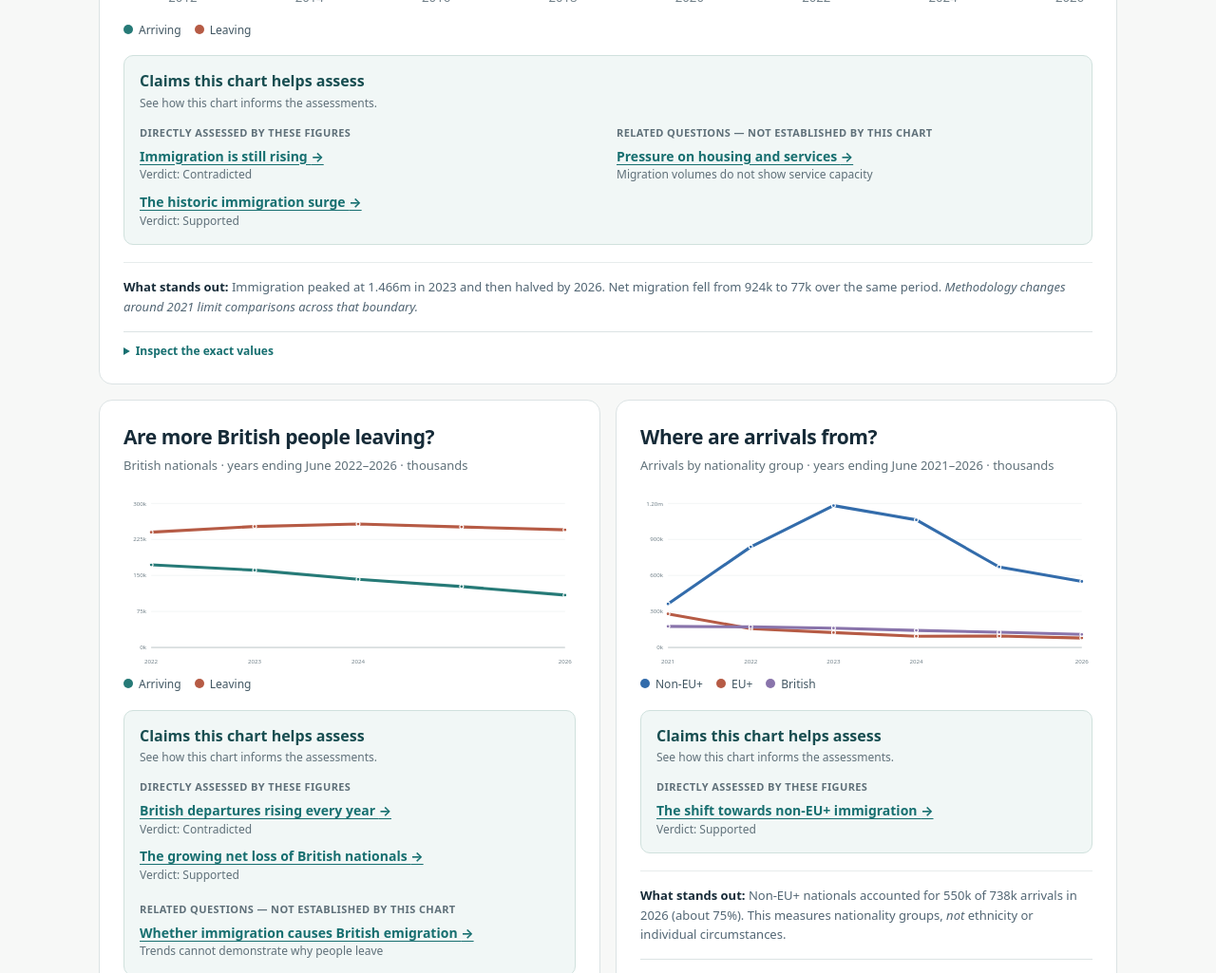
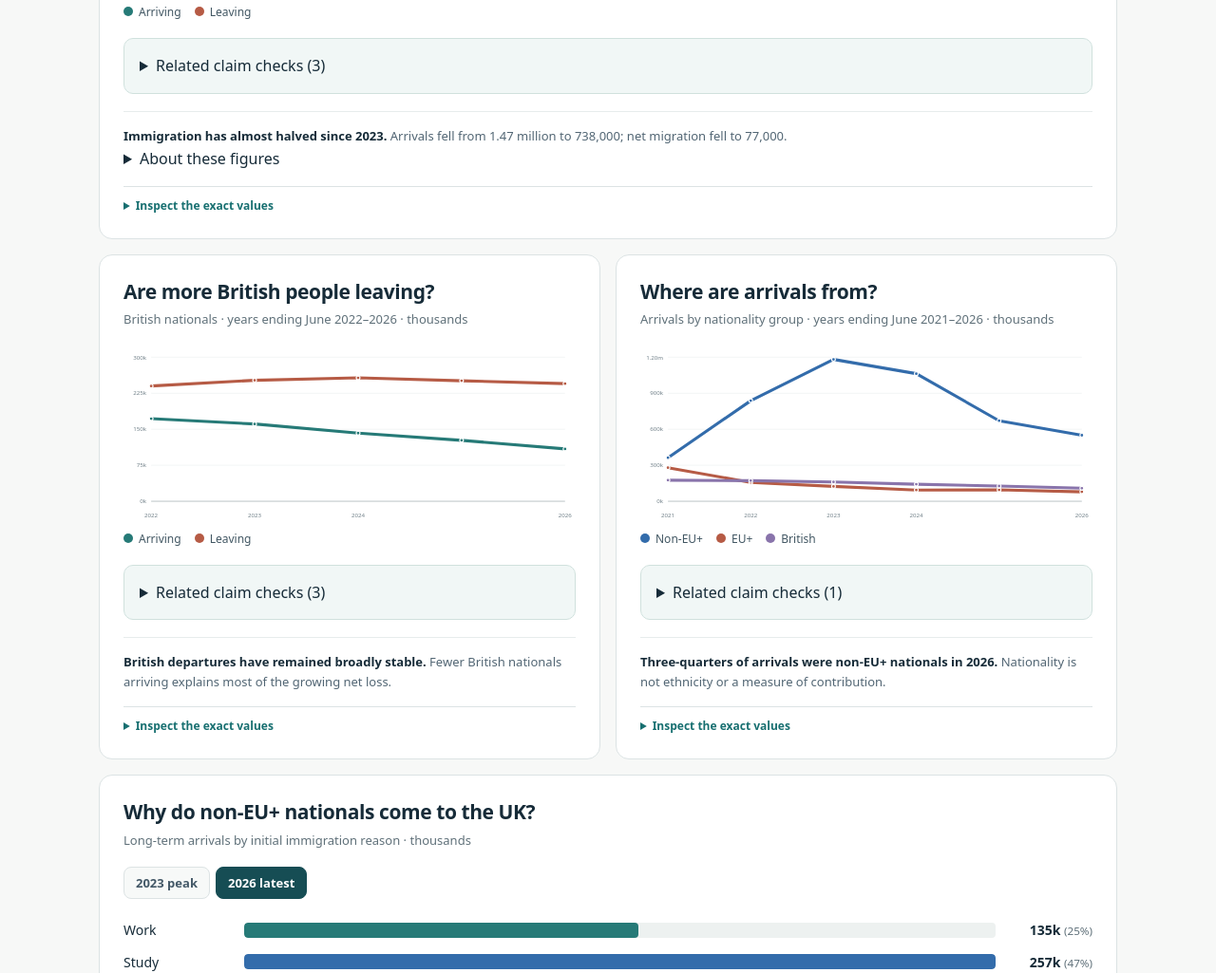
Before and after one commit to danielburn5/uk-immigration-dashboard, a plain HTML site: page explore.html in a window 1280 px wide. Shown: the part 1235-2260 px from the top of the page at 95% size. Drawn offline with Linux system fonts and the light colour scheme.

Commit message:
Simplify migration evidence presentation: explore.html

```diff
--- a/explore.html
+++ b/explore.html
@@ -8,23 +8,24 @@
 </head><body>
 <header class="sitebar"><div class="shell"><a class="brand" href="./">UK Migration <span style="color:#83cabc">/ In Context</span></a><nav aria-label="Main navigation"><a href="./" >Overview</a><a href="explore.html" aria-current="page">Explore</a><a href="claims.html" >Claim checks</a><a href="about.html" >Why I built this</a></nav></div></header>
 <div class="hero"><div class="shell"><div class="eyebrow">Explore the ONS data</div><h1>The trends behind the debate</h1><p>See immigration, emigration and nationality groups over time, then compare age profiles and reasons for migration.</p><div class="source-pill">● Latest period: year ending June 2026 · <a href="https://www.ons.gov.uk/peoplepopulationandcommunity/populationandmigration/internationalmigration/bulletins/longterminternationalmigrationprovisional/yearendingjune2026" target="_blank" rel="noopener noreferrer">ONS release, 26 Nov 2026 ↗</a></div></div></div>
-<main class="shell"><section class="section" id="trends"><div class="sectionhead"><div><div class="tinytitle">Explore the numbers</div><h2>The trends behind the debate</h2><p>All graphs show long-term international migration in rolling 12-month periods ending in June. Figures are ONS estimates, rounded to the nearest thousand.</p></div></div>
+<main class="shell"><section class="section" id="trends"><div class="sectionhead"><div><h2>Migration over time</h2><p>Long-term immigration and emigration, year ending June. ONS estimates rounded to the nearest thousand.</p></div></div>
 <div class="chart-grid">
-<article class="panel wide"><h3>How many people are arriving and leaving?</h3><p class="sub">All nationalities · years ending June 2012–2026 · thousands of people</p><div class="toggle" aria-label="Choose overall flow" id="total-tabs"><button type="button" aria-pressed="true" data-total="flows">Arrivals & departures</button><button type="button" aria-pressed="false" data-total="net">Net migration</button></div><div class="viz" id="total-chart"></div><aside class="related-claims" aria-label="Claim checks related to this chart"><h4>Claims this chart helps assess</h4><p>See how this chart informs the assessments.</p><div class="related-columns"><div><div class="related-label">Directly assessed by these figures</div><ul><li><a href="claims.html#claim-immigration-rising">Immigration is still rising <span aria-hidden="true">→</span></a><span class="related-note">Verdict: Contradicted</span></li><li><a href="claims.html#claim-historic-surge">The historic immigration surge <span aria-hidden="true">→</span></a><span class="related-note">Verdict: Supported</span></li></ul></div><div><div class="related-label">Related questions — not established by this chart</div><ul><li><a href="claims.html#claim-housing-services">Pressure on housing and services <span aria-hidden="true">→</span></a><span class="related-note">Migration volumes do not show service capacity</span></li></ul></div></div></aside>
-<p class="chart-caption"><strong>What stands out:</strong> Immigration peaked at 1.466m in 2023 and then halved by 2026. Net migration fell from 924k to 77k over the same period. <em>Methodology changes around 2021 limit comparisons across that boundary.</em></p><div id="total-data"></div></article>
-<article class="panel"><h3>Are more British people leaving?</h3><p class="sub">British nationals · years ending June 2022–2026 · thousands</p><div class="viz" id="british-chart"></div><aside class="related-claims" aria-label="Claim checks related to this chart"><h4>Claims this chart helps assess</h4><p>See how this chart informs the assessments.</p><div class="related-columns"><div><div class="related-label">Directly assessed by these figures</div><ul><li><a href="claims.html#claim-brits-leaving">British departures rising every year <span aria-hidden="true">→</span></a><span class="related-note">Verdict: Contradicted</span></li><li><a href="claims.html#claim-british-net-loss">The growing net loss of British nationals <span aria-hidden="true">→</span></a><span class="related-note">Verdict: Supported</span></li></ul></div><div><div class="related-label">Related questions — not established by this chart</div><ul><li><a href="claims.html#claim-immigration-causes-emigration">Whether immigration causes British emigration <span aria-hidden="true">→</span></a><span class="related-note">Trends cannot demonstrate why people leave</span></li></ul></div></div></aside>
-<p class="chart-caption"><strong>What stands out:</strong> Departures were broadly flat (240k–257k). Arrivals fell from 172k to 109k, widening the net loss.</p><div id="british-data"></div></article>
-<article class="panel"><h3>Where are arrivals from?</h3><p class="sub">Arrivals by nationality group · years ending June 2021–2026 · thousands</p><div class="viz" id="nationality-chart"></div><aside class="related-claims" aria-label="Claim checks related to this chart"><h4>Claims this chart helps assess</h4><p>See how this chart informs the assessments.</p><div class="related-columns"><div><div class="related-label">Directly assessed by these figures</div><ul><li><a href="claims.html#claim-non-eu-shift">The shift towards non-EU+ immigration <span aria-hidden="true">→</span></a><span class="related-note">Verdict: Supported</span></li></ul></div></div></aside>
-<p class="chart-caption"><strong>What stands out:</strong> Non-EU+ nationals accounted for 550k of 738k arrivals in 2026 (about 75%). This measures nationality groups, <em>not</em> ethnicity or individual circumstances.</p><div id="nationality-data"></div></article>
-<article class="panel wide"><h3>Why do non-EU+ nationals come to the UK?</h3><p class="sub">Long-term arrivals by initial immigration reason · thousands</p><div class="toggle" aria-label="Reason year" id="reason-tabs"><button type="button" aria-pressed="false" data-reason="2023">2023 peak</button><button type="button" aria-pressed="true" data-reason="2026">2026 latest</button></div><div class="reasons" id="reasons-chart"></div><aside class="related-claims" aria-label="Claim checks related to this chart"><h4>Claims this chart helps assess</h4><p>See how this chart informs the assessments.</p><div class="related-columns"><div><div class="related-label">Directly assessed by these figures</div><ul><li><a href="claims.html#claim-asylum-majority">Most non-EU+ arrivals are asylum seekers <span aria-hidden="true">→</span></a><span class="related-note">Verdict: Contradicted</span></li></ul></div><div><div class="related-label">Related questions — not established by this chart</div><ul><li><a href="claims.html#claim-economic-benefit">Whether immigration always benefits the economy <span aria-hidden="true">→</span></a><span class="related-note">Reasons for migration do not measure economic impact</span></li></ul></div></div></aside>
+<article class="panel wide"><h3>How many people are arriving and leaving?</h3><p class="sub">All nationalities · years ending June 2012–2026 · thousands of people</p><div class="toggle" aria-label="Choose overall flow" id="total-tabs"><button type="button" aria-pressed="true" data-total="flows">Arrivals & departures</button><button type="button" aria-pressed="false" data-total="net">Net migration</button></div><div class="viz" id="total-chart"></div><details class="related-claims"><summary>Related claim checks (3)</summary><div class="related-content"><div class="related-columns"><div><div class="related-label">Directly assessed by these figures</div><ul><li><a href="claims.html#claim-immigration-rising">Immigration is still rising <span aria-hidden="true">→</span></a><span class="related-note">Verdict: Contradicted</span></li><li><a href="claims.html#claim-historic-surge">The historic immigration surge <span aria-hidden="true">→</span></a><span class="related-note">Verdict: Supported</span></li></ul></div><div><div class="related-label">Related questions — not established by this chart</div><ul><li><a href="claims.html#claim-housing-services">Pressure on housing and services <span aria-hidden="true">→</span></a><span class="related-note">Migration volumes do not show service capacity</span></li></ul></div></div></div></details>
+<p class="chart-caption"><strong>Immigration has almost halved since 2023.</strong> Arrivals fell from 1.47 million to 738,000; net migration fell to 77,000. <details class="chart-method"><summary>About these figures</summary><p>ONS estimation methods changed around 2021, limiting comparisons across that boundary.</p></details></p><div id="total-data"></div></article>
+<article class="panel"><h3>Are more British people leaving?</h3><p class="sub">British nationals · years ending June 2022–2026 · thousands</p><div class="viz" id="british-chart"></div><details class="related-claims"><summary>Related claim checks (3)</summary><div class="related-content"><div class="related-columns"><div><div class="related-label">Directly assessed by these figures</div><ul><li><a href="claims.html#claim-brits-leaving">British departures rising every year <span aria-hidden="true">→</span></a><span class="related-note">Verdict: Contradicted</span></li><li><a href="claims.html#claim-british-net-loss">The growing net loss of British nationals <span aria-hidden="true">→</span></a><span class="related-note">Verdict: Supported</span></li></ul></div><div><div class="related-label">Related questions — not established by this chart</div><ul><li><a href="claims.html#claim-immigration-causes-emigration">Whether immigration causes British emigration <span aria-hidden="true">→</span></a><span class="related-note">Trends cannot demonstrate why people leave</span></li></ul></div></div></div></details>
+<p class="chart-caption"><strong>British departures have remained broadly stable.</strong> Fewer British nationals arriving explains most of the growing net loss.</p><div id="british-data"></div></article>
+<article class="panel"><h3>Where are arrivals from?</h3><p class="sub">Arrivals by nationality group · years ending June 2021–2026 · thousands</p><div class="viz" id="nationality-chart"></div><details class="related-claims"><summary>Related claim checks (1)</summary><div class="related-content"><div class="related-columns"><div><div class="related-label">Directly assessed by these figures</div><ul><li><a href="claims.html#claim-non-eu-shift">The shift towards non-EU+ immigration <span aria-hidden="true">→</span></a><span class="related-note">Verdict: Supported</span></li></ul></div></div></div></details>
+<p class="chart-caption"><strong>Three-quarters of arrivals were non-EU+ nationals in 2026.</strong> Nationality is not ethnicity or a measure of contribution.</p><div id="nationality-data"></div></article>
+<article class="panel wide"><h3>Why do non-EU+ nationals come to the UK?</h3><p class="sub">Long-term arrivals by initial immigration reason · thousands</p><div class="toggle" aria-label="Reason year" id="reason-tabs"><button type="button" aria-pressed="false" data-reason="2023">2023 peak</button><button type="button" aria-pressed="true" data-reason="2026">2026 latest</button></div><div class="reasons" id="reasons-chart"></div><details class="related-claims"><summary>Related claim checks (2)</summary><div class="related-content"><div class="related-columns"><div><div class="related-label">Directly assessed by these figures</div><ul><li><a href="claims.html#claim-asylum-majority">Most non-EU+ arrivals are asylum seekers <span aria-hidden="true">→</span></a><span class="related-note">Verdict: Contradicted</span></li></ul></div><div><div class="related-label">Related questions — not established by this chart</div><ul><li><a href="claims.html#claim-economic-benefit">Whether immigration always benefits the economy <span aria-hidden="true">→</span></a><span class="related-note">Reasons for migration do not measure economic impact</span></li></ul></div></div></div></details>
 <div class="callout" id="reasons-note">Work and study account for 392,000 of 550,000 non-EU+ arrivals in 2026, including dependants. Asylum accounts for 73,000 (about 13%). These are reasons for immigration, not assessments of people's character or contribution.</div><div id="reason-data"></div></article>
 </div></section><section class="section" id="ages"><div class="sectionhead"><div><div class="tinytitle">A closer look at who moves</div><h2>How old are people arriving and leaving?</h2><p>ONS age profiles for British and non-EU+ nationals in the year ending June 2026. Select a nationality group to compare immigration and emigration across age bands.</p></div></div>
 <article class="panel wide"><div class="toggle" role="group" aria-label="Nationality group for age breakdown"><button type="button" data-age-group="british" aria-pressed="true">British nationals</button><button type="button" data-age-group="nonEU" aria-pressed="false">Non-EU+ nationals</button></div>
 <div class="age-legend" aria-hidden="true"><span><i class="age-key" style="background:#267a77"></i>Arriving</span><span><i class="age-key" style="background:#b65b45"></i>Leaving</span></div>
 <div class="age-rows" id="age-chart" role="img" aria-label="Immigration and emigration by age group"></div>
-<aside class="related-claims" aria-label="Claim checks related to this chart"><h4>Claims this chart helps assess</h4><p>See how this chart informs the assessments.</p><div class="related-columns"><div><div class="related-label">Directly assessed by these figures</div><ul><li><a href="claims.html#claim-young-adult-arrivals">The age profile of non-EU+ immigrants <span aria-hidden="true">→</span></a><span class="related-note">Verdict: Supported</span></li></ul></div><div><div class="related-label">Related questions — not established by this chart</div><ul><li><a href="claims.html#claim-ageing-necessity">Whether today's immigration level is necessary <span aria-hidden="true">→</span></a><span class="related-note">Age distribution cannot establish the level needed</span></li><li><a href="claims.html#claim-high-earners-leaving">Whether high earners are leaving <span aria-hidden="true">→</span></a><span class="related-note">Age does not measure income or productivity</span></li></ul></div></div></aside>
+
 <div class="callout" id="age-insight" aria-live="polite"></div>
-<p class="chart-caption"><strong>How to interpret this:</strong> These are numbers of people, not migration rates for the population in each age band. The figures do not show education, occupation, income or reasons for moving. The age breakdowns are rounded estimates, so the bands may not sum exactly to published totals.</p>
+<details class="related-claims"><summary>Related claim checks (3)</summary><div class="related-content"><div class="related-columns"><div><div class="related-label">Directly assessed by these figures</div><ul><li><a href="claims.html#claim-young-adult-arrivals">The age profile of non-EU+ immigrants <span aria-hidden="true">→</span></a><span class="related-note">Verdict: Supported</span></li></ul></div><div><div class="related-label">Related questions — not established by this chart</div><ul><li><a href="claims.html#claim-ageing-necessity">Whether today's immigration level is necessary <span aria-hidden="true">→</span></a><span class="related-note">Age distribution cannot establish the level needed</span></li><li><a href="claims.html#claim-high-earners-leaving">Whether high earners are leaving <span aria-hidden="true">→</span></a><span class="related-note">Age does not measure income or productivity</span></li></ul></div></div></div></details>
+<p class="chart-caption"><details class="chart-method"><summary>About these figures</summary><p>These are numbers of migrants, not rates relative to the population of each age group. They do not measure employment, income or motivations. Age estimates are rounded, so totals may differ slightly.</p></details></p>
 <div id="age-data"></div>
 
 <p class="age-source">Source: ONS November 2026 publication spreadsheet, Table 7a (British nationals) and Table 7d (non-EU+ nationals), YE June 2026 P. These are two nationality groups, <em>not</em> a complete breakdown of all migrants. <a href="https://www.ons.gov.uk/peoplepopulationandcommunity/populationandmigration/internationalmigration/bulletins/longterminternationalmigrationprovisional/yearendingjune2026" target="_blank" rel="noopener noreferrer">Read the ONS release</a>.</p>
```
